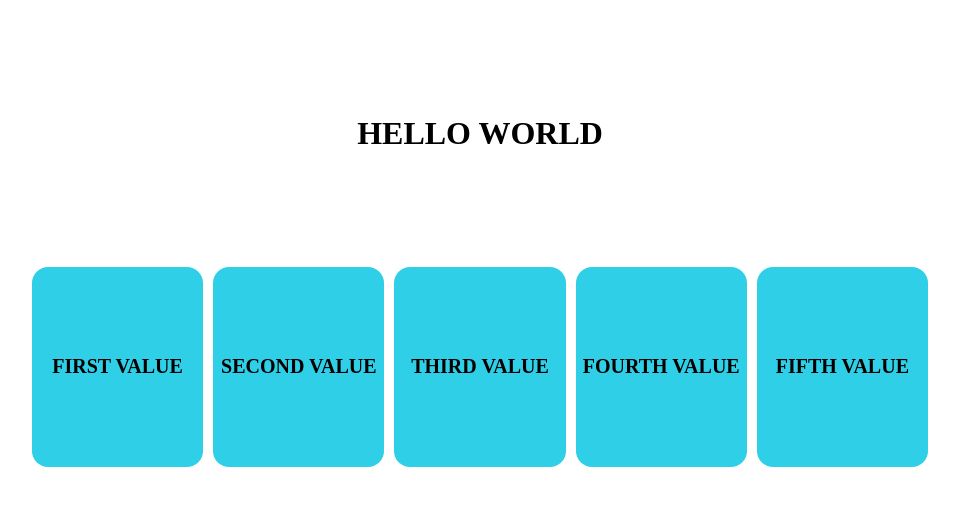
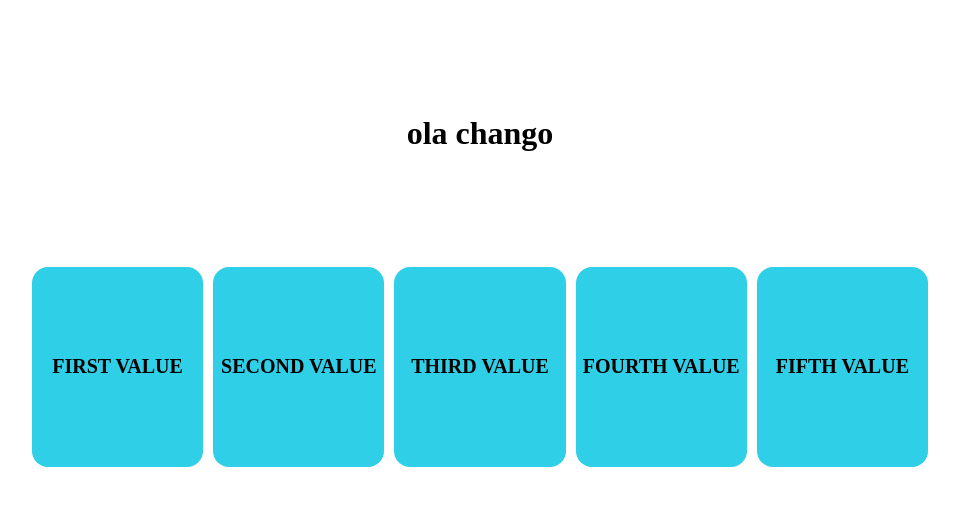
Before and after one commit to andru-oca/repo_23032, a plain HTML site: page index.html in a window 1280 px wide. Shown: the whole page, without its empty margins (160-1119 px from the left). Drawn offline with Linux system fonts and the light colour scheme.

Commit message:
commited chango

```diff
--- a/index.html
+++ b/index.html
@@ -56,7 +56,7 @@
     </head>
     <body>
         <center>
-            <h1>HELLO WORLD</h1>
+            <h1>ola chango</h1>
             <div class="container">
                 <div class="card">
                     <h1>FIRST VALUE</h1>
```
